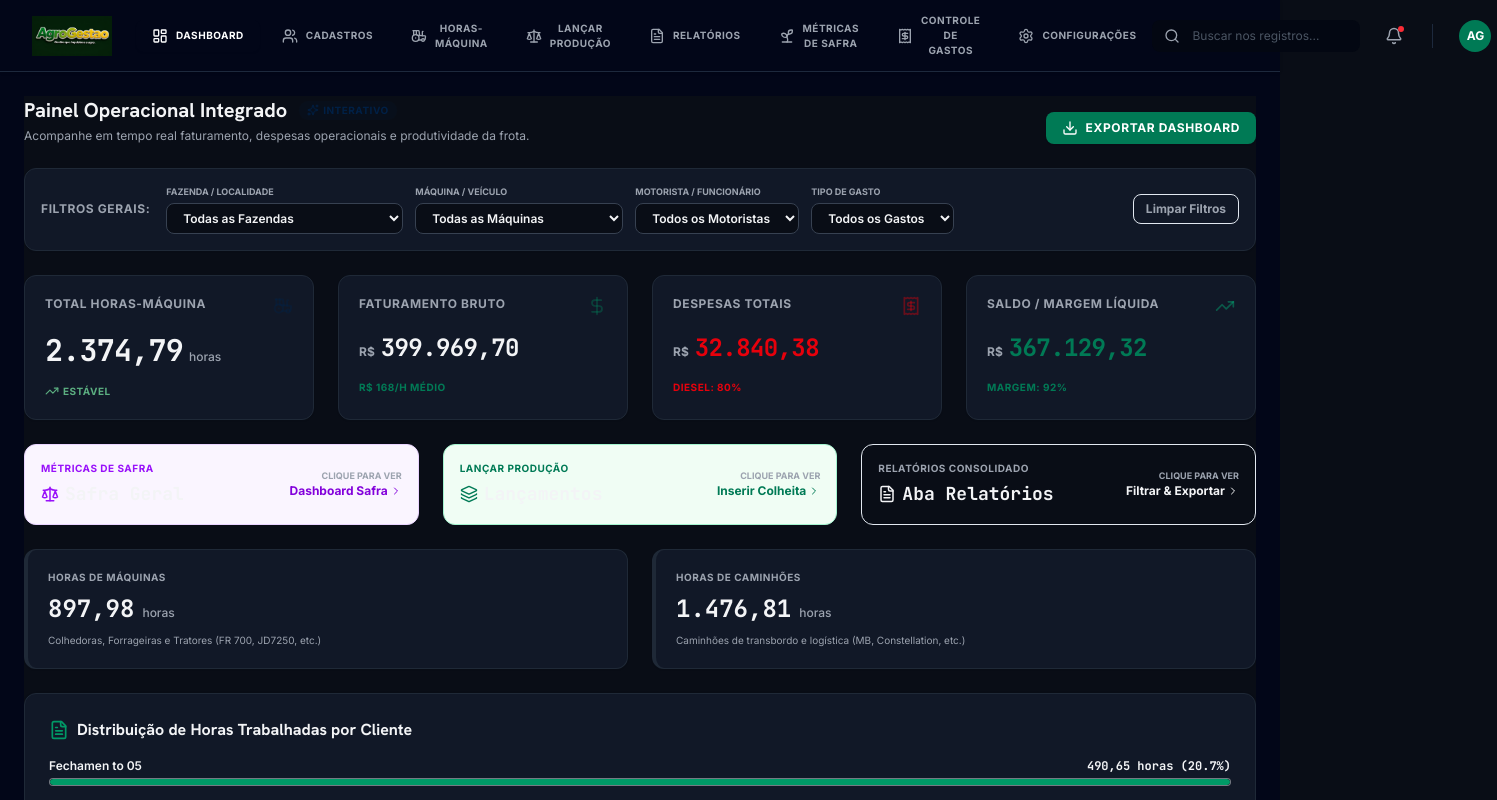
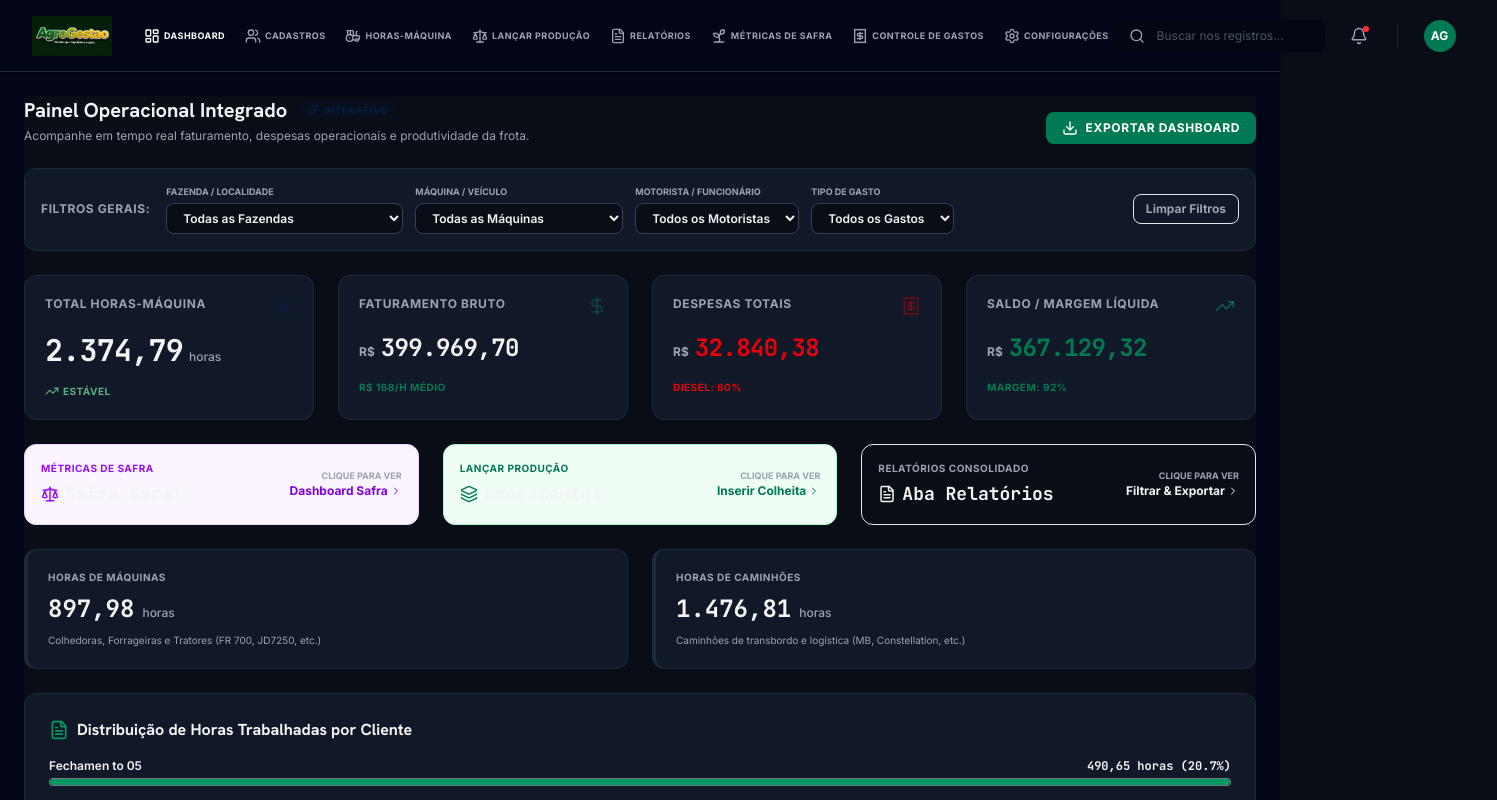
Before and after one commit to scariotagrogestao-web/agrogestao, a React (Vite) app: page / in a window 1280 px wide. Shown: the top 800 px of the page, 1497 px wide, since content can reach past the window. Built offline with nearby package versions, Linux system fonts and the light colour scheme.

Commit message:
style: cabecalho compacto e correcao do logotipo

```diff
--- a/preview.html
+++ b/preview.html
@@ -26,9 +26,9 @@ body{font-family:'Inter',system-ui,sans-serif;background:var(--bg);color:var(--t
 .top-nav-brand{display:flex;flex-direction:column;justify-content:center}
 .top-nav-brand h1{font-size:1.15rem;font-weight:900;display:flex;align-items:center;gap:8px}
 .top-nav-brand small{font-size:.62rem;color:rgba(255,255,255,.45);text-transform:uppercase;letter-spacing:.05em;margin-top:2px}
-.top-nav-menu{display:flex;gap:6px;align-items:center;overflow-x:auto;max-width:65%}
+.top-nav-menu{display:flex;gap:4px;align-items:center;overflow-x:auto;max-width:75%}
 .top-nav-menu::-webkit-scrollbar{display:none}
-.top-nav-item{display:flex;align-items:center;gap:6px;padding:8px 12px;border-radius:var(--radius-sm);color:rgba(255,255,255,.7);cursor:pointer;transition:all .2s;font-weight:600;font-size:.78rem;white-space:nowrap;user-select:none}
+.top-nav-item{display:flex;align-items:center;gap:4px;padding:6px 8px;border-radius:var(--radius-sm);color:rgba(255,255,255,.7);cursor:pointer;transition:all .2s;font-weight:600;font-size:.72rem;white-space:nowrap;user-select:none}
 .top-nav-item:hover{color:#fff;background:rgba(255,255,255,.06)}
 .top-nav-item.active{color:#fff;background:var(--primary)}
 .top-nav-item svg{width:15px;height:15px;flex-shrink:0}
--- a/preview_template.html
+++ b/preview_template.html
@@ -26,9 +26,9 @@ body{font-family:'Inter',system-ui,sans-serif;background:var(--bg);color:var(--t
 .top-nav-brand{display:flex;flex-direction:column;justify-content:center}
 .top-nav-brand h1{font-size:1.15rem;font-weight:900;display:flex;align-items:center;gap:8px}
 .top-nav-brand small{font-size:.62rem;color:rgba(255,255,255,.45);text-transform:uppercase;letter-spacing:.05em;margin-top:2px}
-.top-nav-menu{display:flex;gap:6px;align-items:center;overflow-x:auto;max-width:65%}
+.top-nav-menu{display:flex;gap:4px;align-items:center;overflow-x:auto;max-width:75%}
 .top-nav-menu::-webkit-scrollbar{display:none}
-.top-nav-item{display:flex;align-items:center;gap:6px;padding:8px 12px;border-radius:var(--radius-sm);color:rgba(255,255,255,.7);cursor:pointer;transition:all .2s;font-weight:600;font-size:.78rem;white-space:nowrap;user-select:none}
+.top-nav-item{display:flex;align-items:center;gap:4px;padding:6px 8px;border-radius:var(--radius-sm);color:rgba(255,255,255,.7);cursor:pointer;transition:all .2s;font-weight:600;font-size:.72rem;white-space:nowrap;user-select:none}
 .top-nav-item:hover{color:#fff;background:rgba(255,255,255,.06)}
 .top-nav-item.active{color:#fff;background:var(--primary)}
 .top-nav-item svg{width:15px;height:15px;flex-shrink:0}
--- a/src/components/Header.tsx
+++ b/src/components/Header.tsx
@@ -39,7 +39,7 @@ export default function Header({
       </div>
 
       {/* Center Horizontal Menu Navigation Tabs */}
-      <nav className="hidden lg:flex items-center gap-1.5 flex-1 justify-center">
+      <nav className="hidden lg:flex items-center gap-1 flex-1 justify-center">
         {menuItems.map(item => {
           const Icon = item.icon;
           const isActive = currentView === item.id;
@@ -47,7 +47,7 @@ export default function Header({
             <button
               key={item.id}
               onClick={() => onNavigate(item.id)}
-              className={`px-4 py-2 flex items-center gap-2 rounded-lg font-sans text-[10px] tracking-wider uppercase font-bold transition-all duration-200 cursor-pointer border-none bg-transparent ${
+              className={`px-2 py-1 flex items-center gap-1 rounded-lg font-sans text-[9px] tracking-wider uppercase font-bold transition-all duration-200 cursor-pointer border-none bg-transparent whitespace-nowrap ${
                 isActive
                   ? 'bg-emerald-700 text-white shadow-xs'
                   : 'text-slate-400 hover:text-slate-100 hover:bg-slate-900'
```
